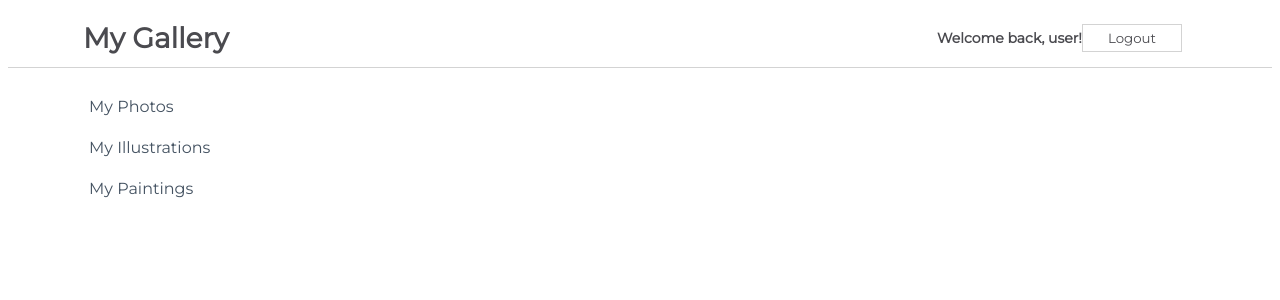
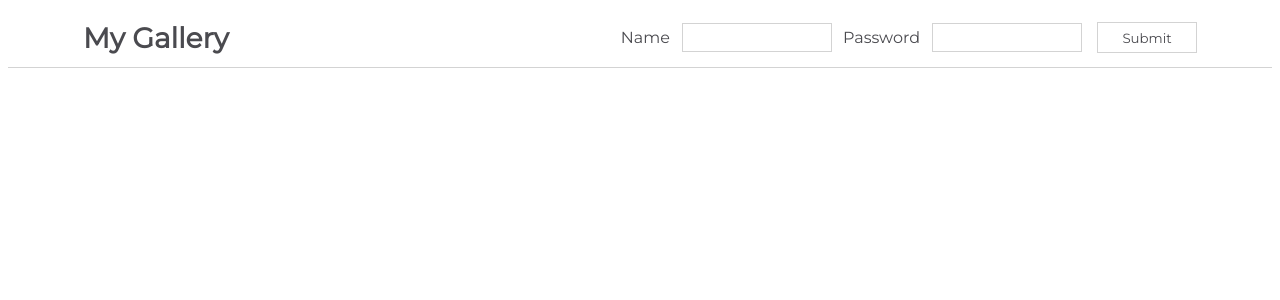
Before and after one commit to thomasstrassmann/react-challenges, a React (Create React App) app in the folder my-app/: page / in a window 1280 px wide. Both pictures are taken after a click on the button "Login". Shown: the top 300 px of the page. Built offline with nearby package versions, Linux system fonts and the light colour scheme.

Commit message:
create form in navbar

```diff
--- a/my-app/src/App.js
+++ b/my-app/src/App.js
@@ -1,12 +1,12 @@
 import css from './App.module.css';
-import Sidebar from './components/Sidebar';
-import NavBarSimple from './components/NavBarSimple';
+// import Sidebar from './components/Sidebar';
+// import NavBarSimple from './components/NavBarSimple';
+import NavBarForm from './components/NavBarForm';
 
 function App() {
   return (
     <div className={css.App}>
-      <Sidebar/>
-      <NavBarSimple/>
+      <NavBarForm />
     </div>
   );
 }
--- /dev/null
+++ b/my-app/src/components/NavBarForm.js
@@ -0,0 +1,39 @@
+import React, { Component } from "react";
+import css from "./css/NavBarForm.module.css";
+
+export class NavBarForm extends Component {
+  constructor(props) {
+    super(props);
+
+    this.state = {
+      isLoggedIn: false,
+    };
+  }
+
+  handleClick = () => {
+    this.setState((prevState) => ({
+        isLoggedIn: prevState.isLoggedIn === true ? false : true,
+    }))
+  }
+
+  render() {
+    return (
+      <div className={css.NavBar}>
+        <h1>My Gallery</h1>
+        { this.state.isLoggedIn === false ? (
+        <button onClick={this.handleClick}>Login</button>
+        ) : (
+            <form onSubmit={this.handleClick}>
+                <label for="Login">Name</label>
+                <input type="text" id="Login" name="login"></input>
+                <label for="Password">Password</label>
+                <input type="password" id="Password" name="Password"></input>
+                <button type="submit" value="Submit">Submit</button>
+            </form>
+        )}
+      </div>
+    );
+  }
+}
+
+export default NavBarForm;
```
